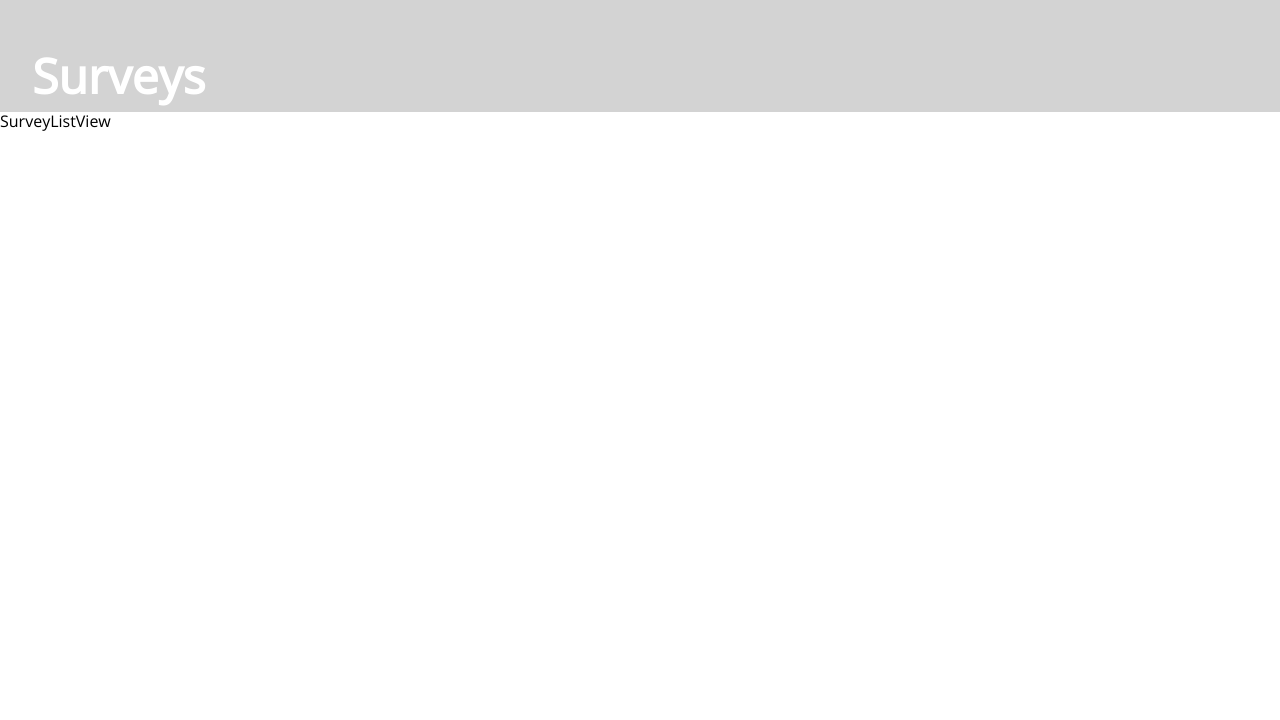
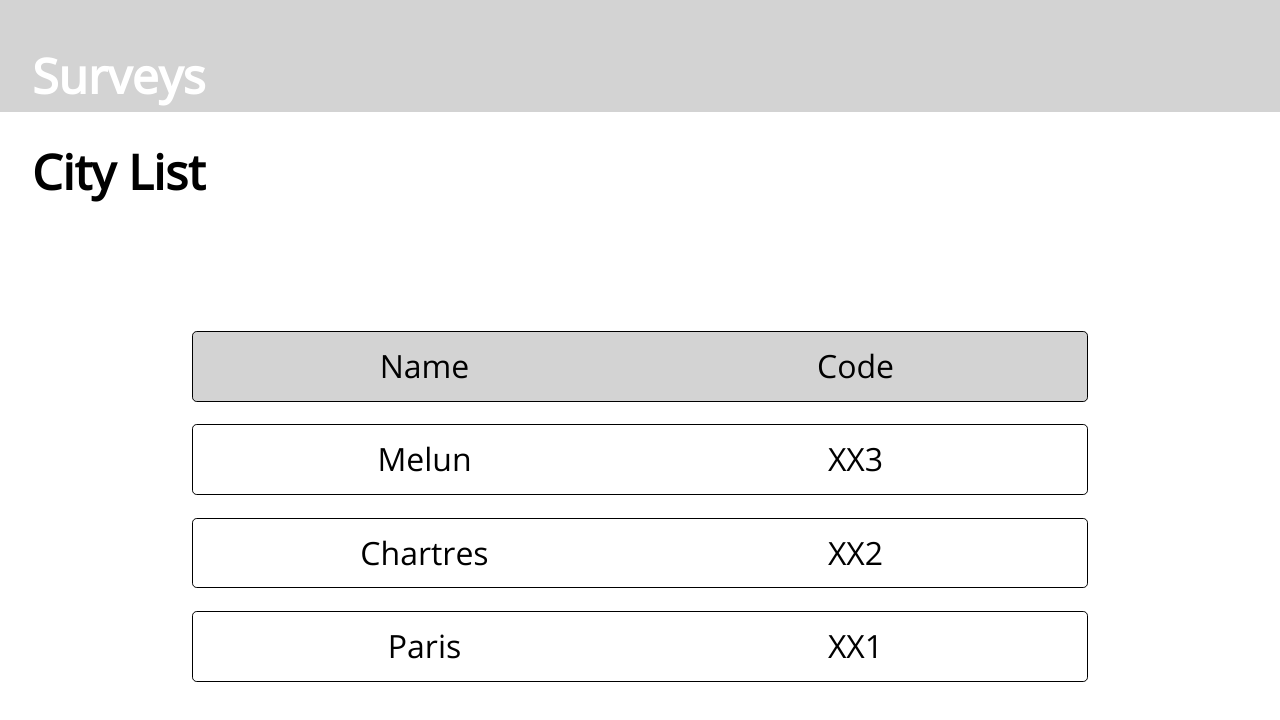
Before and after one commit to yass09/survey-test, a React (Create React App) app: page / in a window 1280 px wide. Shown: the top 720 px of the page. Built offline with nearby package versions, Linux system fonts and the light colour scheme.

Commit message:
populated list view with data and components

```diff
--- a/src/components/presentational/SurveyItem.js
+++ b/src/components/presentational/SurveyItem.js
@@ -5,7 +5,7 @@ import NavigationLink from "./NavigationLink";
 import { SurveyItemElement, SurveyItemElementText } from "./SurveyItemElements";
 
 const Item = styled.li`
-  margin: 0.5em 0;
+  margin: 0.7em 0 0 0;
   width: 100%;
 `;
 
@@ -16,6 +16,7 @@ const SurveyLink = styled(NavigationLink)`
   display: flex;
   justify-content: space-around;
   padding: 0.5em;
+  width: 100%;
 `;
 
 const SurveyItem = ({ survey }) => {
--- a/src/components/presentational/SurveyList.js
+++ b/src/components/presentational/SurveyList.js
@@ -5,23 +5,23 @@ import SurveyItem from "./SurveyItem";
 import { SurveyItemElement, SurveyItemElementText } from "./SurveyItemElements";
 
 const ListContainer = styled.div`
+  align-items: center;
   display: flex;
   flex-direction: column;
   justify-content: center;
-  align-items: center;
   width: 70%;
 `;
 
 const List = styled.ul`
+  align-items: center;
   display: flex;
   flex-wrap: wrap;
   font-size: 2em;
   justify-content: center;
-  align-items: center;
+  height: 100%;
   list-style: none;
   margin: 0;
   padding: 0;
-  height: 100%;
   width: 100%;
 `;
 
@@ -33,7 +33,7 @@ const Header = styled.div`
   display: flex;
   font-size: 2em;
   justify-content: space-around;
-  padding: 0.5em 0;
+  padding: 0.5em;
   width: 100%;
 `;
 
--- a/src/components/views/SurveyDetailsView.js
+++ b/src/components/views/SurveyDetailsView.js
@@ -1,7 +1,16 @@
 import React from "react";
 
+import ViewHeader from "../presentational/ViewHeader";
+import ViewContentWrapper from "../presentational/ViewContentWrapper";
+import ViewSection from "../presentational/ViewSection";
+
 const SurveyDetailsView = () => {
-  return <div>SurveyDetailsView</div>;
+  return (
+    <ViewSection>
+      <ViewHeader title={"Product List"} />
+      <ViewContentWrapper></ViewContentWrapper>
+    </ViewSection>
+  );
 };
 
 export default SurveyDetailsView;
--- a/src/components/views/SurveyListView.js
+++ b/src/components/views/SurveyListView.js
@@ -1,7 +1,31 @@
-import React from "react";
+import React, { useState, useEffect } from "react";
+
+import SurveyList from "../presentational/SurveyList";
+import ViewHeader from "../presentational/ViewHeader";
+import ViewContentWrapper from "../presentational/ViewContentWrapper";
+import ViewSection from "../presentational/ViewSection";
+
+import { getData } from "../../helpers";
+import { LIST_URL } from "../../constants";
 
 const SurveyListView = () => {
-  return <div>SurveyListView</div>;
+  const [surveys, setSurveys] = useState([]);
+  useEffect(() => {
+    const getSurveys = async () => {
+      await getData(LIST_URL)
+        .then(data => setSurveys(data))
+        .catch(e => console.log(e));
+    };
+    getSurveys();
+  }, []);
+  return (
+    <ViewSection>
+      <ViewHeader title={"City List"} />
+      <ViewContentWrapper>
+        {surveys && <SurveyList surveys={surveys} />}
+      </ViewContentWrapper>
+    </ViewSection>
+  );
 };
 
 export default SurveyListView;
--- a/src/index.css
+++ b/src/index.css
@@ -5,8 +5,11 @@
   src: url("./assets/fonts/Open_Sans/OpenSans-Regular.woff2") format("woff2");
 }
 
+* {
+  box-sizing: border-box;
+}
+
 body {
-  box-sizing: border-box;
   margin: 0;
   font-family: "Open Sans", -apple-system, BlinkMacSystemFont, "Segoe UI",
     "Roboto", "Oxygen", "Ubuntu", "Cantarell", "Fira Sans", "Droid Sans",
```
